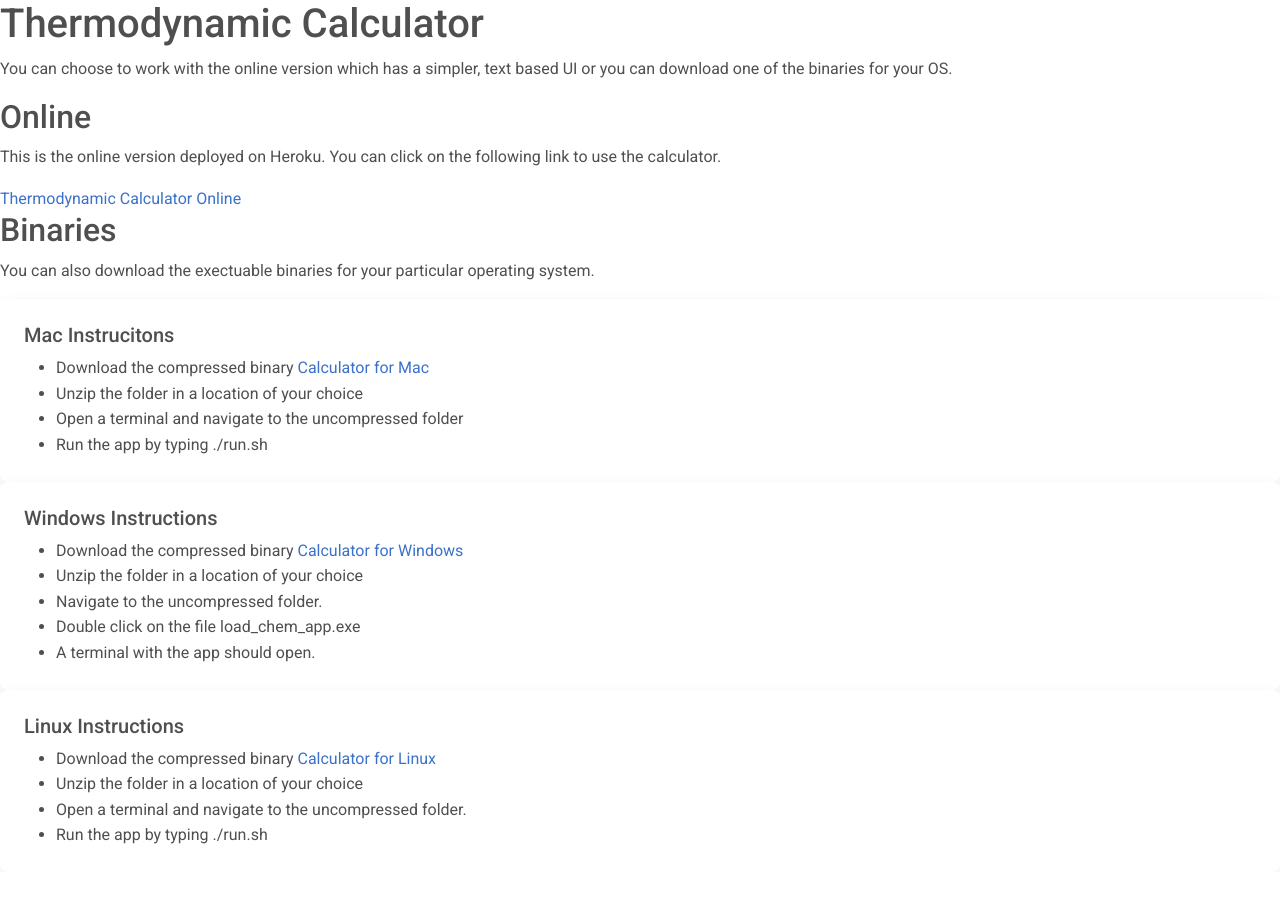
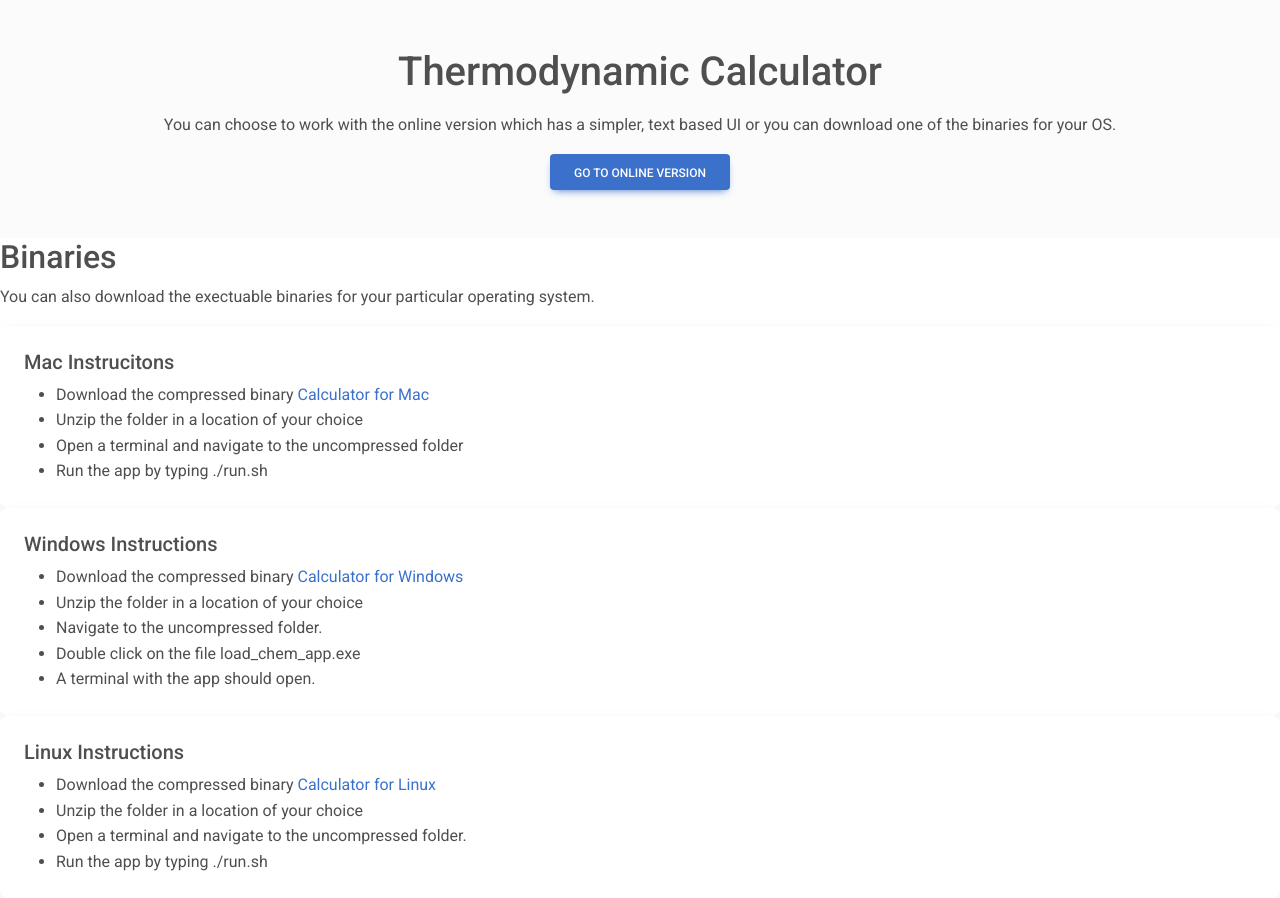
Before and after one commit to tony-albanese/chem-calc-landing-page, a plain HTML site: page index.html in a window 1280 px wide. Before the commit the page ends 872 px from the top, so only its background shows below. Drawn offline with nearby package versions, Linux system fonts and the light colour scheme.

Commit message:
format jumbotron

```diff
--- a/index.html
+++ b/index.html
@@ -20,14 +20,20 @@
 
 
 <body>
-    <h1>Thermodynamic Calculator</h1>
-    <p>You can choose to work with the online version which has a simpler, text based UI or you can
-        download one of the binaries for your OS.
-    </p>
 
-    <h2>Online</h2>
-    <p>This is the online version deployed on Heroku. You can click on the following link to use the calculator.</p>
-    <a href="https://thermodynamic-calculator.herokuapp.com/" target="_blank">Thermodynamic Calculator Online</a>
+    <header>
+        <div class="p-5 text-center bg-light">
+            <h1 class="mb-3">Thermodynamic Calculator</h1>
+            <p>You can choose to work with the online version which has a simpler, text based UI or you can
+                download one of the binaries for your OS.
+            </p>
+
+            <a class="btn btn-primary" href="https://thermodynamic-calculator.herokuapp.com/" target="_blank"
+                role="button">Go to Online Version</a>
+        </div>
+
+    </header>
+
 
     <h2>Binaries</h2>
     <p>You can also download the exectuable binaries for your particular operating system.</p>
@@ -44,6 +50,7 @@
                 <li>Run the app by typing ./run.sh</li>
             </ul>
         </div>
+
     </div>
 
 
```
